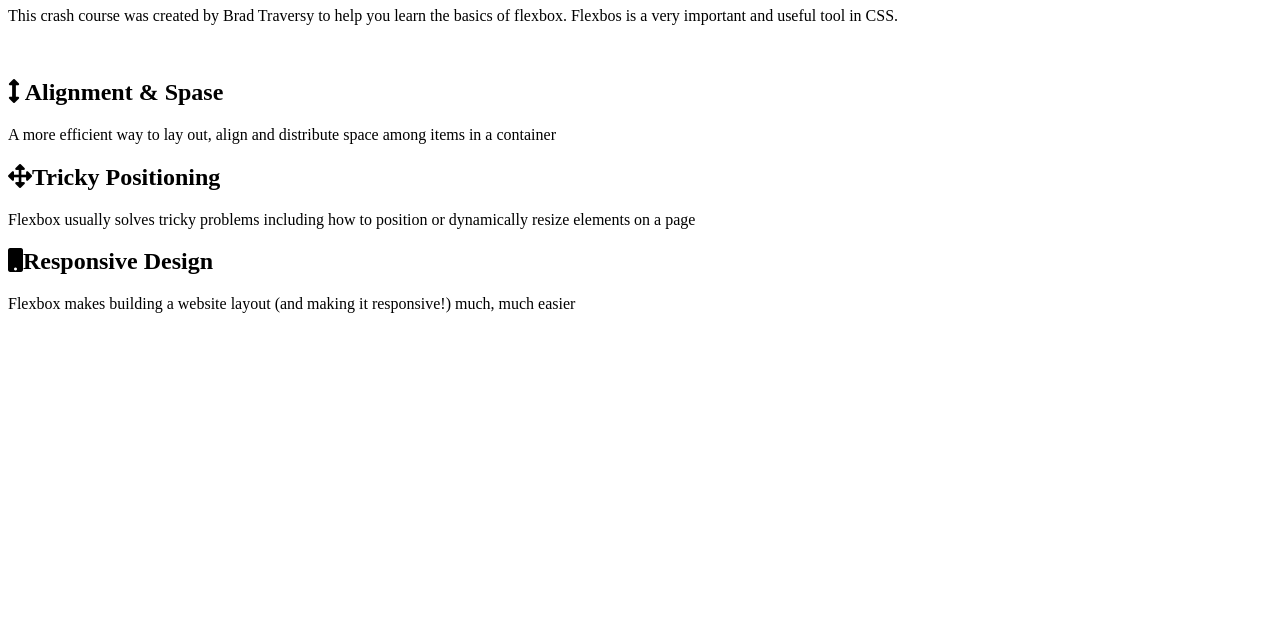
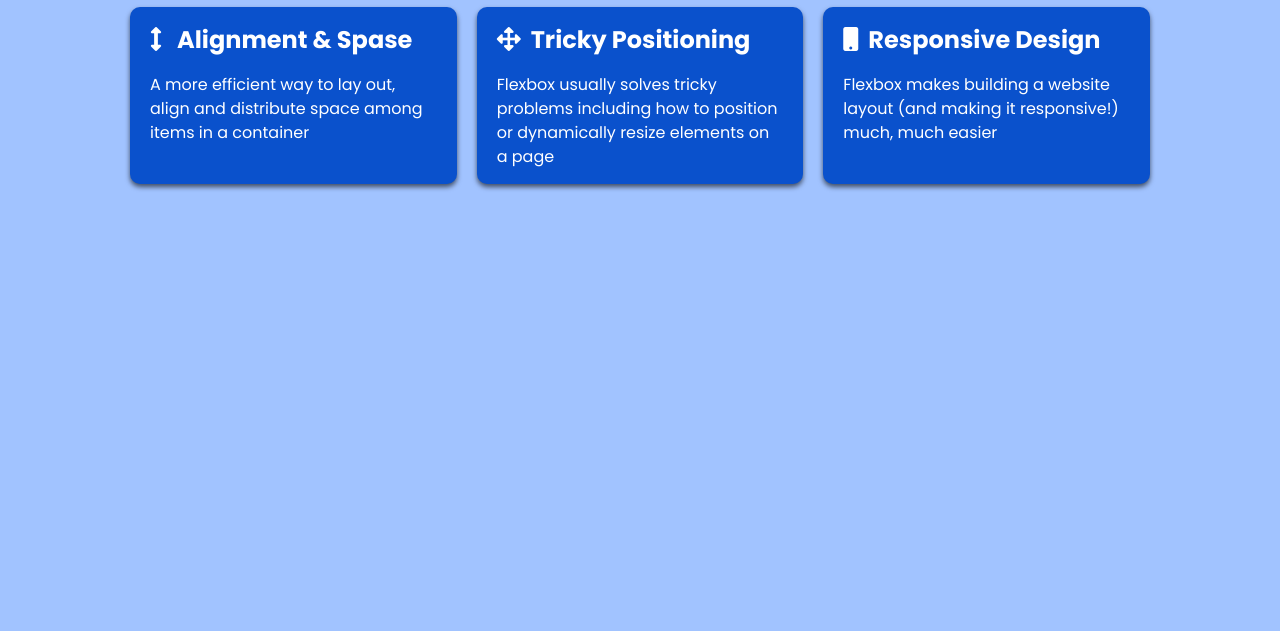
Before and after one commit to sakeynii-git/flexbox, a plain HTML site: page testing.html in a window 1280 px wide. Shown: the part 169-800 px from the top of the page. Drawn offline with Linux system fonts and the light colour scheme.

Commit message:
Update testing.html

```diff
--- a/testing.html
+++ b/testing.html
@@ -10,7 +10,7 @@
     integrity="sha384-AYmEC3Yw5cVb3ZcuHtOA93w35dYTsvhLPVnYs9eStHfGJvOvKxVfELGroGkvsg+p"
     crossorigin="anonymous"
   />
-    <link rel="stylesheet" href="fcc.css">
+    <link rel="stylesheet" href="style.css">
     <title>Flexox Crash ourse</title>
 </head>
 <body>
```
